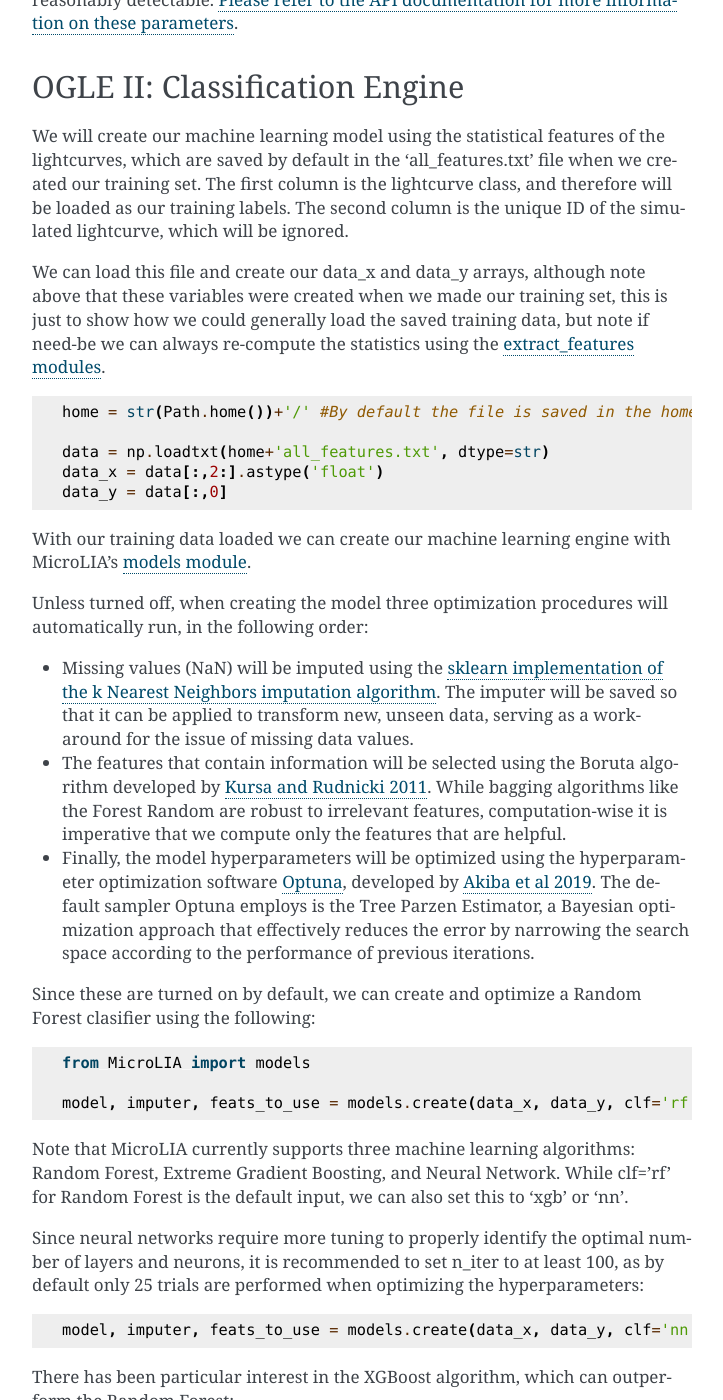
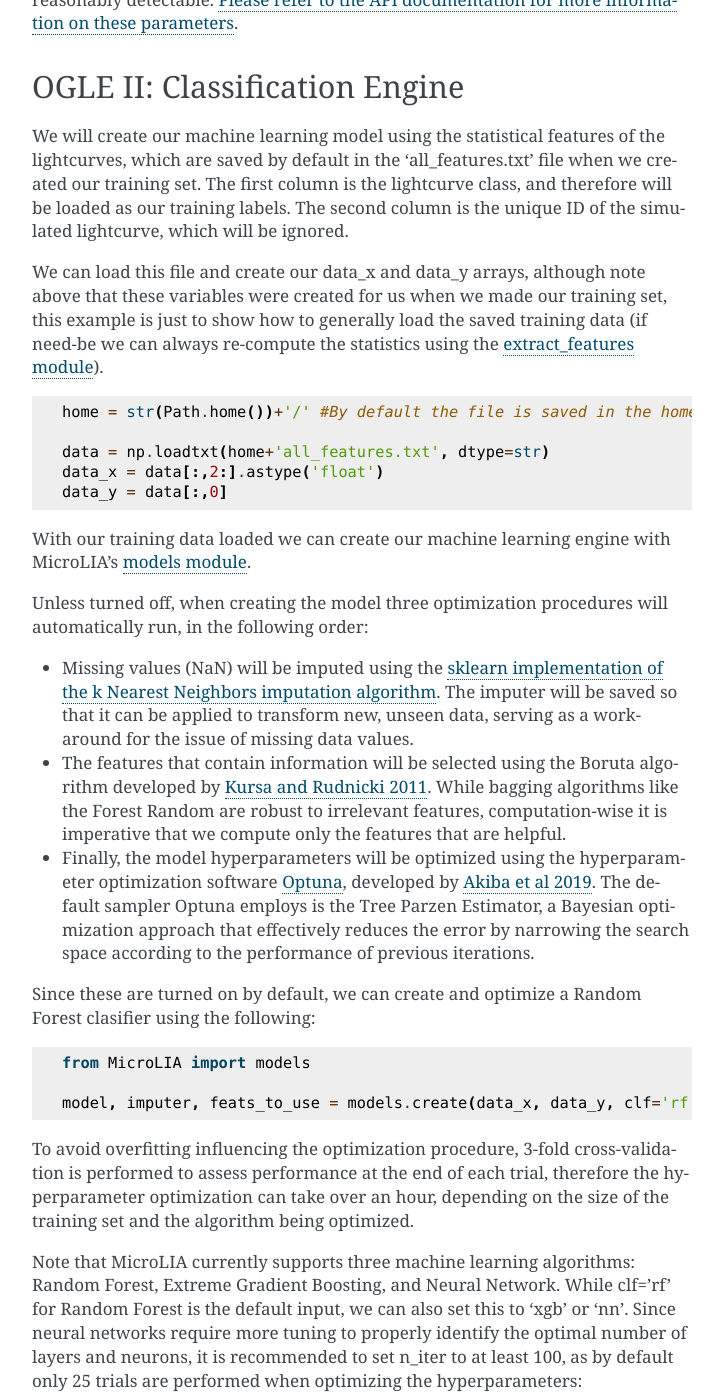
Before and after one commit to Professor-G/MicroLIA, a Sphinx documentation site: the page built from docs/source/Examples.rst, in a window 1280 px wide and 1400 px high, scrolled down 1975 px. Shown: the whole window, without its empty margins (388-1111 px from the left). Built offline with Sphinx 7.4.7, drawn with Linux system fonts in a browser that asks for light colours; pages that are not in the unit, such as notebooks, are missing from menus.

Commit message:
adding data for example

```diff
--- a/docs/source/Examples.rst
+++ b/docs/source/Examples.rst
@@ -62,6 +62,8 @@ To be more accurate we will set these optional parameters, and even include a no
 .. figure:: _static/simulation.jpg
     :align: center
 
+
+
 This will simulate the lightcurves for our training set, all of which will be saved by default in the 'lightcurves.fits' file, organized by class and ID. The other file is called 'all_features.txt', and contains the statistical metrics of each lightcurve. The first column of this file is the class of each simulated object (str), and the second columns is the corresponding unique ID. Even though this file saves by default, this function will return two outputs: the statistical metrics (data_x), and the corresponding class labels (data_y), which can always be loaded directly from the 'all_features.txt' file as will be shown in the next step.
 
 There are additional parameters that can be controlled when creating the training set, including arguments that control the "quality" of the simulated microlensing and cataclysmic variable classes. These parameters control the number of data points that must be within the signals, this is especially important to tune if the cadence of the survey is sparse, as per the random nature of the simulations some signals may contain too few points within the transient event to be reasonably detectable. `Please refer to the API documentation for more information on these parameters <https://microlia.readthedocs.io/en/latest/autoapi/MicroLIA/training_set/index.html>`_.
@@ -71,7 +73,7 @@ OGLE II: Classification Engine
 -----------
 We will create our machine learning model using the statistical features of the lightcurves, which are saved by default in the 'all_features.txt' file when we created our training set. The first column is the lightcurve class, and therefore will be loaded as our training labels. The second column is the unique ID of the simulated lightcurve, which will be ignored.
 
-We can load this file and create our data_x and data_y arrays, although note above that these variables were created when we made our training set, this is just to show how we could generally load the saved training data, but note if need-be we can always re-compute the statistics using the `extract_features modules <https://microlia.readthedocs.io/en/latest/autoapi/MicroLIA/extract_features/index.html>`_.
+We can load this file and create our data_x and data_y arrays, although note above that these variables were created for us when we made our training set, this example is just to show how to generally load the saved training data (if need-be we can always re-compute the statistics using the `extract_features module <https://microlia.readthedocs.io/en/latest/autoapi/MicroLIA/extract_features/index.html>`_).
 
 .. code-block:: python
 
@@ -99,9 +101,9 @@ Since these are turned on by default, we can create and optimize a Random Forest
 
    model, imputer, feats_to_use = models.create(data_x, data_y, clf='rf')
 
-Note that MicroLIA currently supports three machine learning algorithms: Random Forest, Extreme Gradient Boosting, and Neural Network. While clf='rf' for Random Forest is the default input, we can also set this to 'xgb' or 'nn'.
+To avoid overfitting influencing the optimization procedure, 3-fold cross-validation is performed to assess performance at the end of each trial, therefore the hyperparameter optimization can take over an hour, depending on the size of the training set and the algorithm being optimized.
 
-Since neural networks require more tuning to properly identify the optimal number of layers and neurons, it is recommended to set n_iter to at least 100, as by default only 25 trials are performed when optimizing the hyperparameters:
+Note that MicroLIA currently supports three machine learning algorithms: Random Forest, Extreme Gradient Boosting, and Neural Network. While clf='rf' for Random Forest is the default input, we can also set this to 'xgb' or 'nn'. Since neural networks require more tuning to properly identify the optimal number of layers and neurons, it is recommended to set n_iter to at least 100, as by default only 25 trials are performed when optimizing the hyperparameters:
 
 .. code-block:: python
 
```
